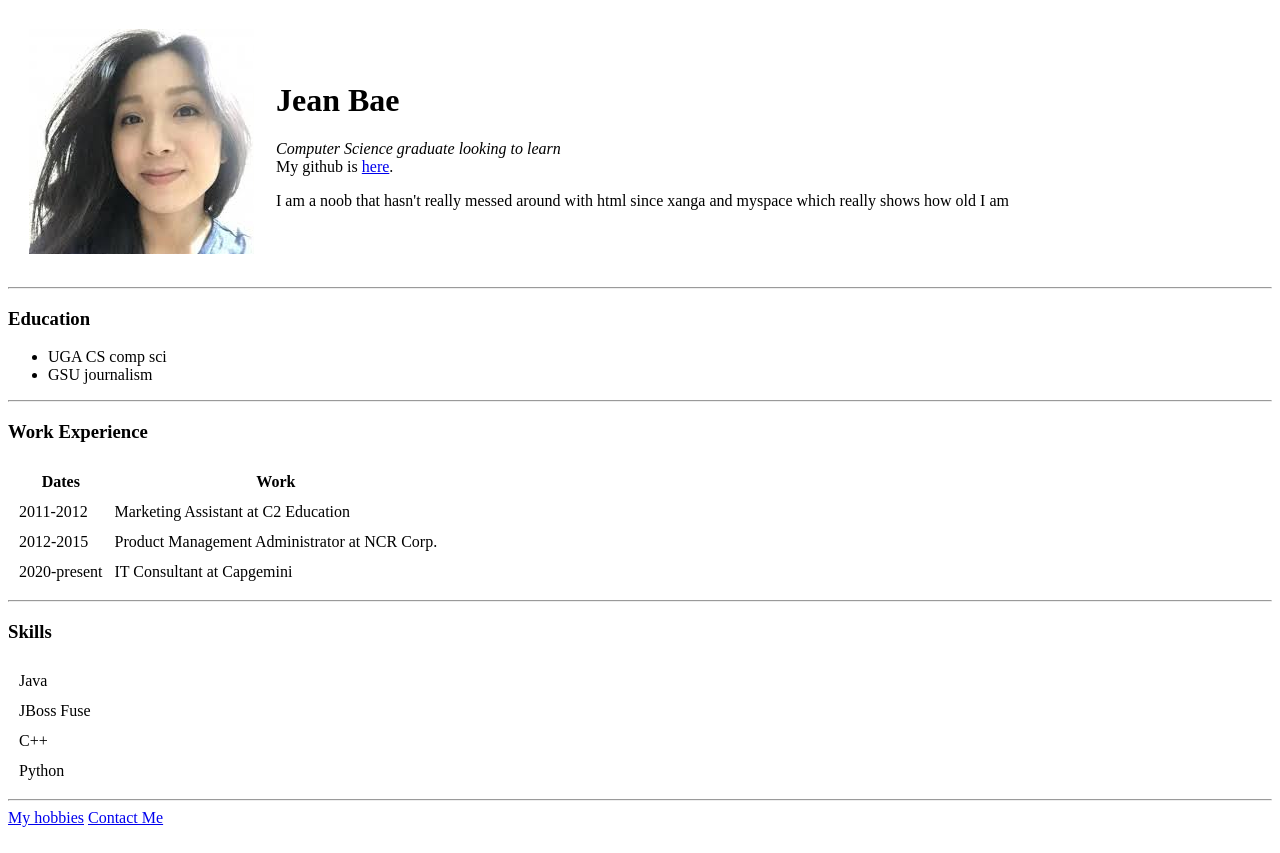
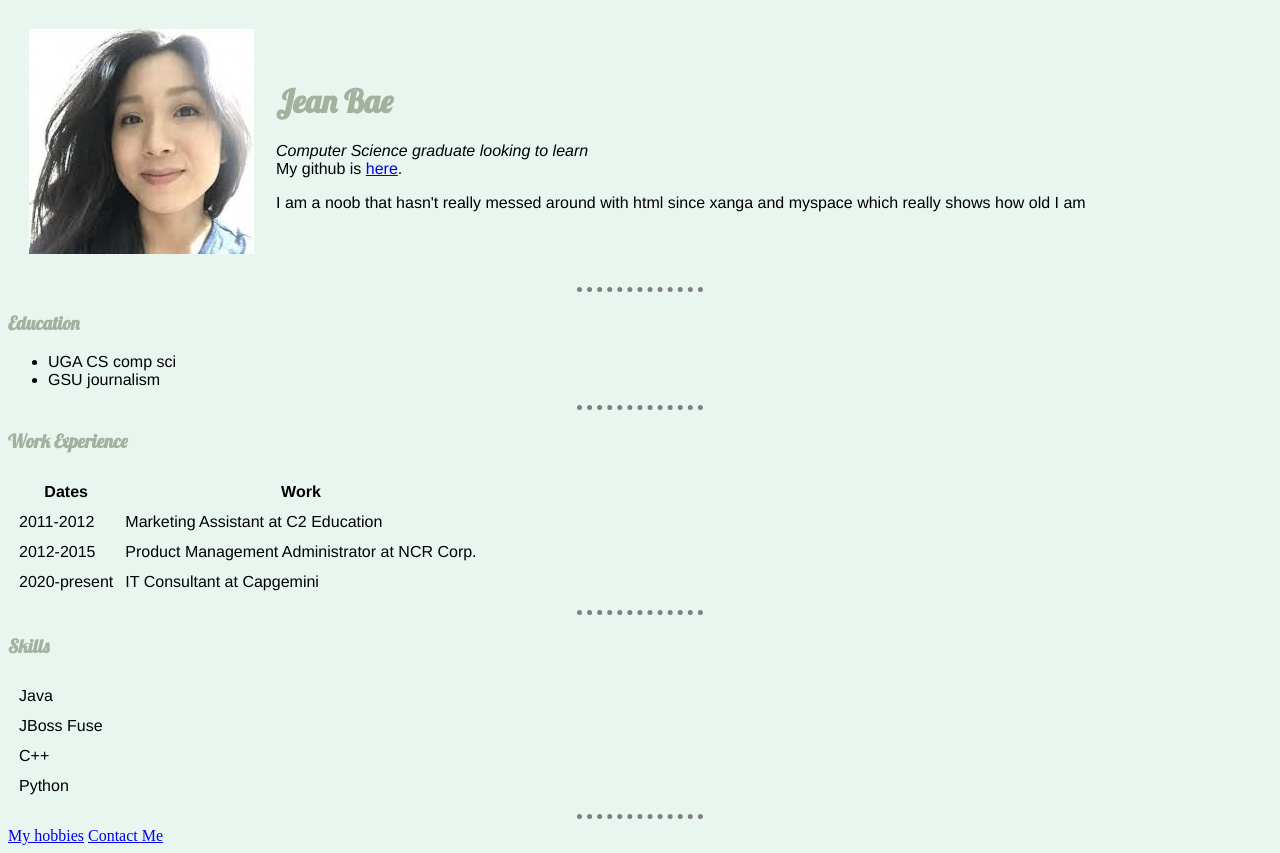
Before and after one commit to JeanBae/cv, a plain HTML site: page index.html in a window 1280 px wide. Drawn offline with Linux system fonts and the light colour scheme.

Commit message:
small changes

```diff
--- /dev/null
+++ b/css/styles.css
@@ -0,0 +1,39 @@
+body {
+  background-color: #e8f6ef;
+}
+
+h1 {
+  color: #a2b29f;
+  font-family: Lobster;
+}
+h3 {
+  color: #a2b29f;
+  font-family: Lobster;
+}
+th {
+  color: black;
+  font-family: "Franklin Gothic Medium", "Arial Narrow", Arial, sans-serif;
+}
+td {
+  color: black;
+  font-family: "Franklin Gothic Medium", "Arial Narrow", Arial, sans-serif;
+}
+li {
+  color: black;
+  font-family: "Franklin Gothic Medium", "Arial Narrow", Arial, sans-serif;
+}
+p {
+  color: black;
+  font-family: "Franklin Gothic Medium", "Arial Narrow", Arial, sans-serif;
+}
+label {
+  color: black;
+  font-family: "Franklin Gothic Medium", "Arial Narrow", Arial, sans-serif;
+}
+hr {
+  border-style: none;
+  border-top-style: dotted;
+  border-color: grey;
+  border-width: 5px;
+  width: 10%;
+}
--- a/index.html
+++ b/index.html
@@ -5,12 +5,17 @@
     <meta name="viewport" content="width=device-width, initial-scale=1.0" />
     <meta http-equiv="X-UA-Compatible" content="ie=edge" />
     <title>Jean's Personal Site</title>
+    <link
+      href="https://fonts.googleapis.com/css?family=Lobster"
+      rel="stylesheet"
+    />
+    <link rel="stylesheet" href="css/styles.css" />
   </head>
 
   <body>
     <table cellspacing="20">
       <tr>
-        <td><img src="me.jpeg" alt="something" /></td>
+        <td><img src="images/Me.jpeg" alt="something" /></td>
         <td>
           <h1>Jean Bae</h1>
           <p>
```
Also changed, not shown: contact-me.html (+5 -0 lines), hobbies.html (+5 -0 lines), images/Me.jpeg (renamed from Me.jpeg), 1 other file.
